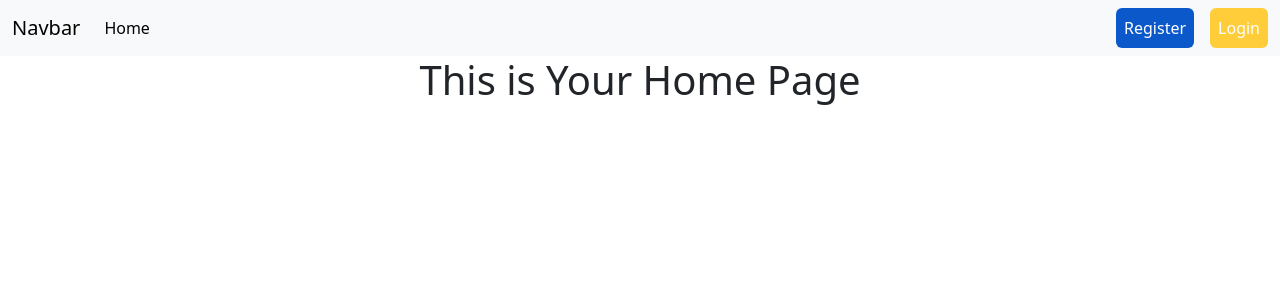
After one commit to mowuj/Django-Practice-Module-1, a Django app: page / in a window 1280 px wide. The commit adds this page. Shown: the top 300 px of the page. Run offline with Django 4.2, Linux system fonts and the light colour scheme.

Commit message:
module-18.5 update

```diff
--- a/Module-18.5/authentication_system/authentication_system/urls.py
+++ b/Module-18.5/authentication_system/authentication_system/urls.py
@@ -19,6 +19,7 @@ from django.urls import path
 from . import views
 urlpatterns = [
     path('admin/', admin.site.urls),
+    path('',views.home,name='home'),
     path('profile/',views.profile,name='profile'),
     path('login/',views.user_login,name='login'),
     path('logout/',views.user_logout,name='logout'),
--- a/Module-18.5/authentication_system/authentication_system/views.py
+++ b/Module-18.5/authentication_system/authentication_system/views.py
@@ -35,6 +35,9 @@ def user_login(request):
         form=AuthenticationForm()
     return render(request,'register.html',{'form':form,'type':'Login'})
 
+def home(request):
+    return render (request,'home.html')
+
 @login_required()
 def profile(request):
     return render(request,'profile.html')
@@ -57,4 +60,5 @@ def change_pass(request):
 @login_required()
 def user_logout(request):
     logout(request)
-    return redirect('login')
+    messages.success(request, 'Logged out successful')
+    return redirect('home')
--- a/Module-18.5/authentication_system/templates/base.html
+++ b/Module-18.5/authentication_system/templates/base.html
@@ -17,7 +17,7 @@
     <div class="collapse navbar-collapse" id="navbarSupportedContent">
       <ul class="navbar-nav me-auto mb-2 mb-lg-0">
         <li class="nav-item">
-          <a class="nav-link active" aria-current="page" href="#">Home</a>
+          <a class="nav-link active" aria-current="page" href="{% url 'home' %}">Home</a>
         </li>
       </ul>
       <div class="d-flex">
--- /dev/null
+++ b/Module-18.5/authentication_system/templates/home.html
@@ -0,0 +1,7 @@
+{% extends 'base.html' %}
+{% block content %}
+<h1 class="text-center">This is Your Home Page</h1>
+{% for i in messages %}
+  <h1 class="text-{{i.tags}}">{{i}}</h1>
+{% endfor %}
+{% endblock content %}
```
Also changed, not shown: Module-18.5/authentication_system/templates/profile.html (+8 -2 lines), Module-18.5/authentication_system/db.sqlite3, Module-19.5/db.sqlite3.
